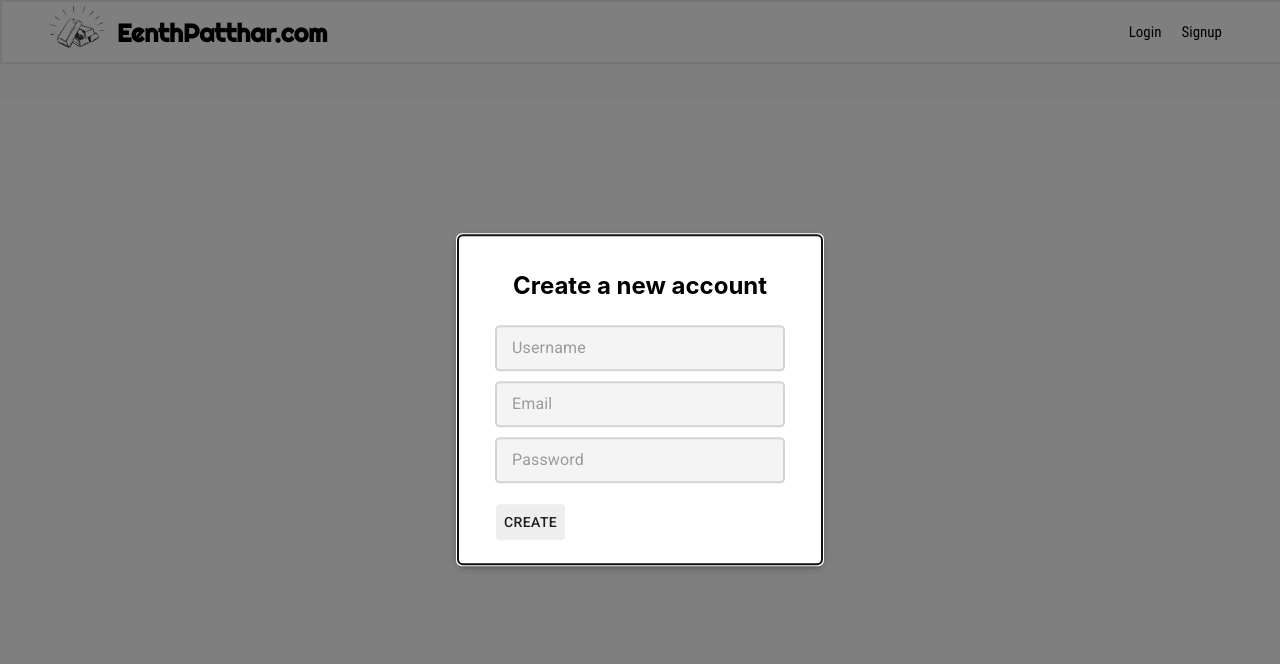
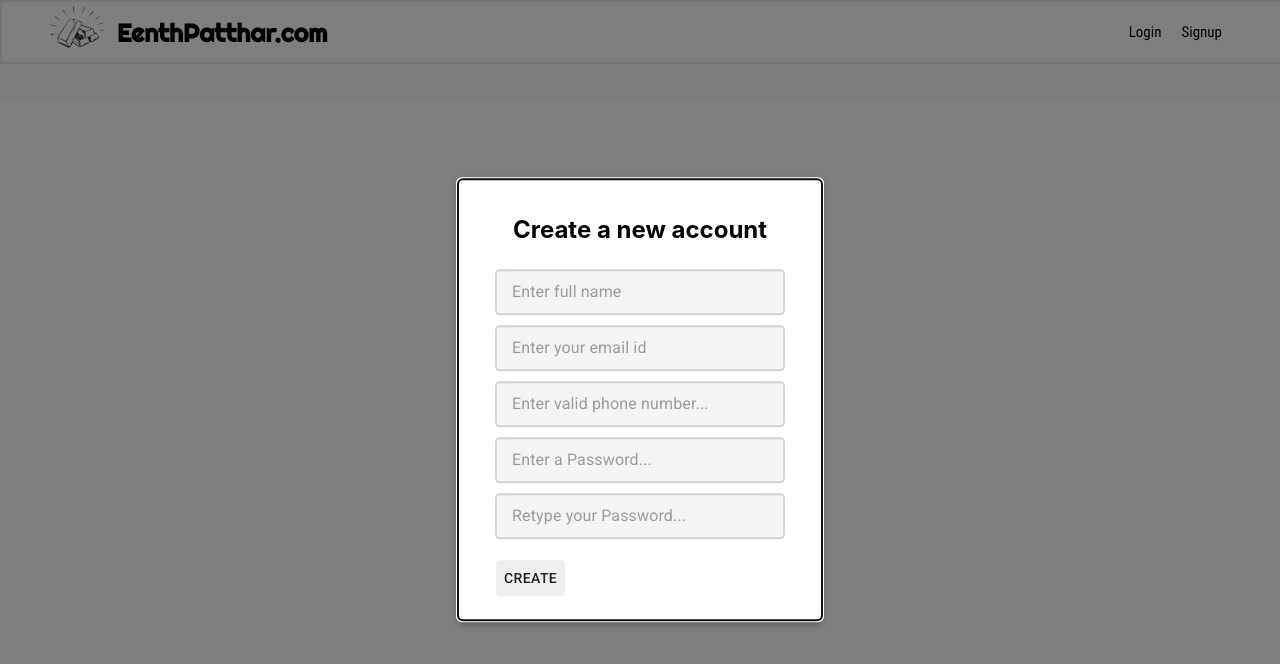
Before and after one commit to mario8192/EenthPatthar, a React (Create React App) app: page / in a window 1280 px wide. Both pictures are taken after a click on the element "Signup". Shown: the top 664 px of the page. Built offline with nearby package versions, Linux system fonts and the light colour scheme.

Commit message:
added signup fields

```diff
--- a/src/components/Navbar/SignupModal/SignupModal.jsx
+++ b/src/components/Navbar/SignupModal/SignupModal.jsx
@@ -33,12 +33,14 @@ const SignupModal = (props) => {
   const [modalStyle] = useState(getModalStyle);
   const { signupModalOpen, setSignupModalOpen, handleSignup } = props;
 
-  const [username, setUsername] = useState("");
-  const [email, setEmail] = useState("");
-  const [password, setPassword] = useState("");
+  const [FullName, setFullName] = useState("");
+  const [Email, setEmail] = useState("");
+  const [Phone, setPhone] = useState("");
+  const [Password, setPassword] = useState("");
+  const [RePassword, setRePassword] = useState("");
 
   useEffect(() => {
-    setUsername("");
+    setFullName("");
     setEmail("");
     setPassword("");
   }, [signupModalOpen]);
@@ -48,26 +50,37 @@ const SignupModal = (props) => {
       <h2 id="simple-modal-title">Create a new account</h2>
       <p id="simple-modal-description">
         <Input
-          value={username}
-          onChange={(e) => setUsername(e.target.value)}
-          placeholder="Username"
+          value={FullName}
+          onChange={(e) => setFullName(e.target.value)}
+          placeholder="Enter full name"
         />
         <Input
-          value={email}
+          value={Email}
           onChange={(e) => setEmail(e.target.value)}
-          placeholder="Email"
+          placeholder="Enter your email id"
         />
         <Input
-          value={password}
+          value={Phone}
+          onChange={(e) => setPhone(e.target.value)}
+          placeholder="Enter valid phone number..."
+        />
+        <Input
+          value={Password}
           onChange={(e) => setPassword(e.target.value)}
-          type="password"
-          placeholder="Password"
+          type="Password"
+          placeholder="Enter a Password..."
+        />
+        <Input
+          value={RePassword}
+          onChange={(e) => setRePassword(e.target.value)}
+          type="Password"
+          placeholder="Retype your Password..."
         />
       </p>
       <Button
         onClick={() => {
           setSignupModalOpen(false);
-          handleSignup();
+          handleSignup(FullName, Email, Phone, Password, RePassword);
         }}
       >
         Create
```
